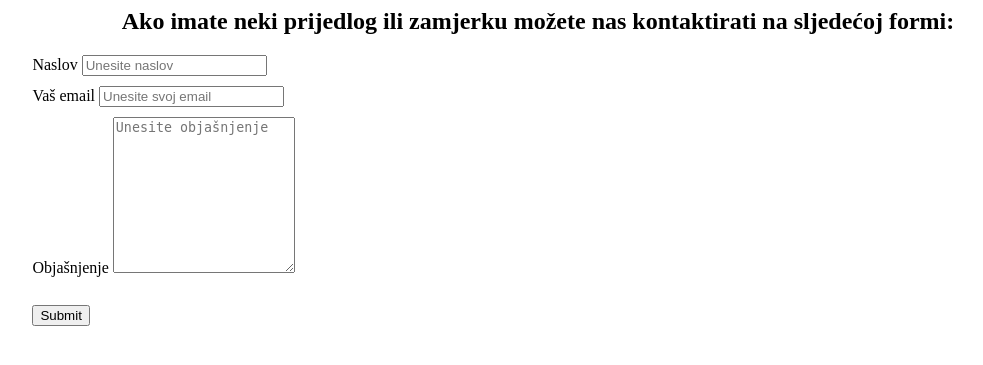
After one commit to eteroox/Web, a PHP site: page /kontakt.php in a window 1280 px wide. The commit adds this page. Shown: the top 365 px of the page, without its empty margins (102-1085 px from the left). Run offline with PHP 8.4, Linux system fonts and the light colour scheme.

Commit message:
Dodana kontakt forma
-logika jos nije implementirana
dodan samo izgled

```diff
--- /dev/null
+++ b/oglasnik/kontakt.php
@@ -0,0 +1,21 @@
+<h2 style="text-align:center"> Ako imate neki prijedlog ili zamjerku možete nas kontaktirati na sljedećoj formi: </h2>
+
+<form action = "index.php" method = "post" style="margin: 0 auto; width:80%">
+	  <div class="col-xs-10" style = "margin-top:10px">
+		<label>Naslov</label>
+		<input type="text" class="form-control" placeholder="Unesite naslov">
+	  </div>
+	  <div class="col-xs-10" style = "margin-top:10px">
+		<label>Vaš email</label>
+		<input type="email" class="form-control" placeholder="Unesite svoj email">
+	  </div>
+	  <div class="col-xs-10" style = "margin-top:10px">
+		<label>Objašnjenje</label>
+		<textarea class="form-control" rows="10" placeholder="Unesite objašnjenje"></textarea>
+	  </div>
+	  </br>
+	  <div class="col-xs-10" style = "margin-top:10px">
+		<button type="submit" class="btn btn-primary">Submit</button>
+	  </div>
+	</div>
+</form>
--- a/oglasnik/login.php
+++ b/oglasnik/login.php
@@ -21,7 +21,6 @@
 
       if($count == 1) {
          $_SESSION['login_email'] = $email;
-
          header("location: index.php");
       }else {
          $error = "Your Email or Password is invalid";
```
Also changed, not shown: oglasnik/index.php (+7 -1 lines).
